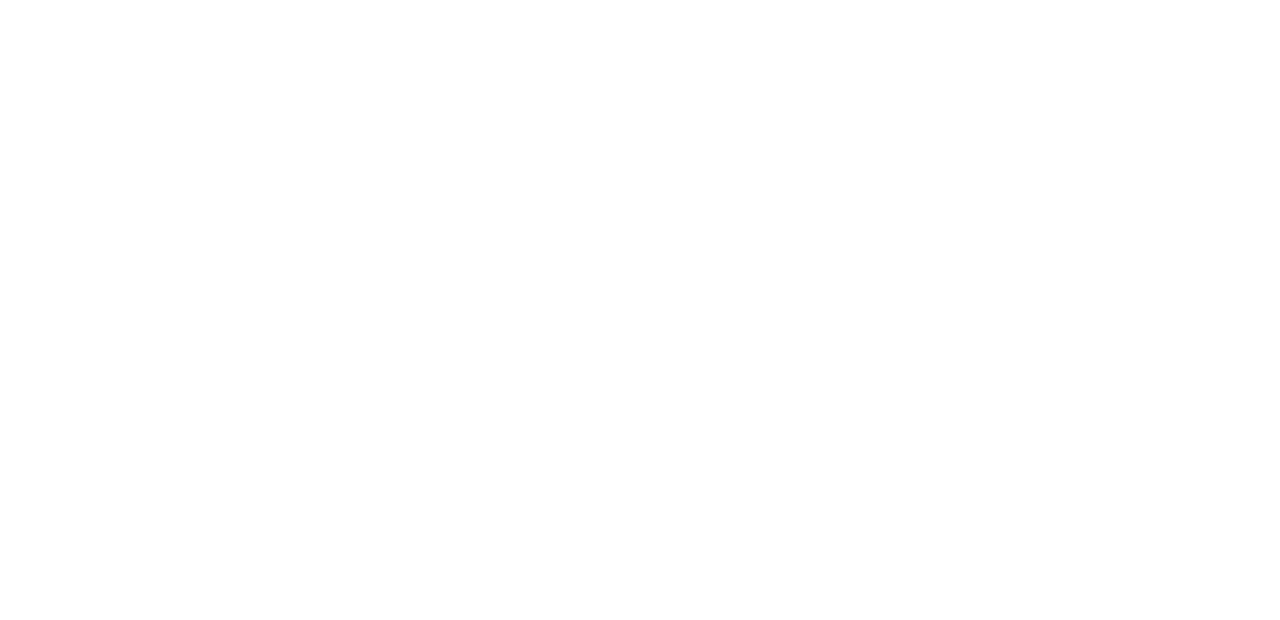
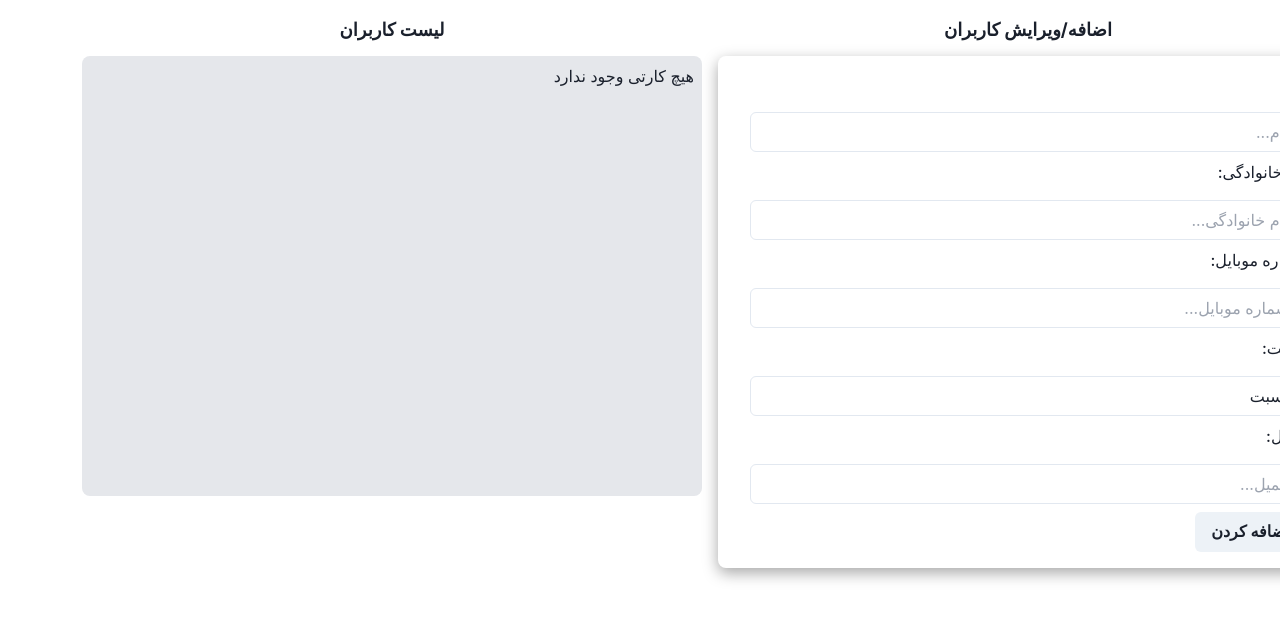
Before and after one commit to AminMarayed-dev/Contact-Management, a React (Vite) app: page / in a window 1280 px wide. Shown: the top 620 px of the page. Built offline with nearby package versions, Linux system fonts and the light colour scheme.

Commit message:
feat: add form and list-users inside App.tsx

```diff
--- a/src/App.tsx
+++ b/src/App.tsx
@@ -1,14 +1,13 @@
-
-
+import Form from "./components/form/Form";
+import ListUsers from "./components/list-users/ListUsers";
 
 function App() {
-
-
   return (
-    <>
-
-    </>
-  )
+    <div className="flex px-3 mt-4 gap-4">
+      <Form />
+      <ListUsers />
+    </div>
+  );
 }
 
-export default App
+export default App;
```
